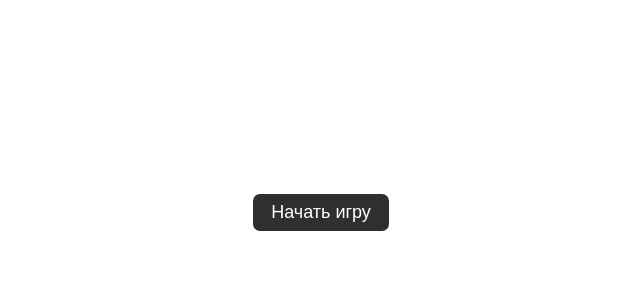
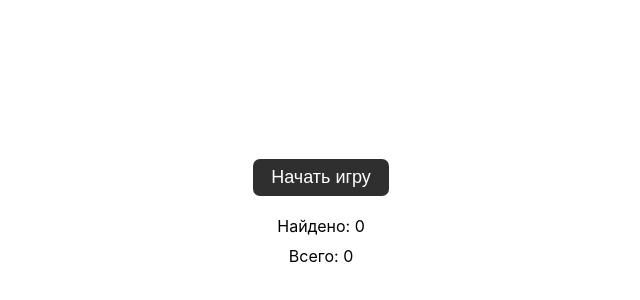
Before and after one commit to vityan99/stones-game, a React (Create React App) app: page / in a window 1280 px wide. Shown: the part 188-488 px from the top of the page, without its empty margins (319-959 px from the left). Built offline with nearby package versions, Linux system fonts and the light colour scheme.

Commit message:
imported images in game and added type to button

```diff
--- a/src/components/button/Button.tsx
+++ b/src/components/button/Button.tsx
@@ -7,12 +7,12 @@ type ButtonType = {
   use: string;
   arrow?: string;
   size: string;
-  img?: string;
+  children?: React.ReactElement;
   clickHandler?: () => void;
   disabled?: boolean;
 };
-// TODO: Разобраться с img
-const Button: FC<ButtonType> = ({ title, use, arrow, size, img, clickHandler, disabled }): React.ReactElement | null => {
+
+const Button: FC<ButtonType> = ({ title, use, arrow, size, children, clickHandler, disabled }): React.ReactElement | null => {
   const sizeModificator = size && size !== "small" ? style[`btn--${size}`] : "";
 
   return (
@@ -26,6 +26,7 @@ const Button: FC<ButtonType> = ({ title, use, arrow, size, img, clickHandler, di
       {title}
 
       {arrow && arrow !== "left" && <BiArrowToRight />}
+      {children}
     </button>
   );
 };
--- a/src/components/game/Game.tsx
+++ b/src/components/game/Game.tsx
@@ -5,9 +5,13 @@ import cn from "classnames";
 
 import Button from "../button/Button";
 
+import stone_1 from "../../assets/images/t1.png";
+import stone_2 from "../../assets/images/t2.png";
+import stone_3 from "../../assets/images/t3.png";
+import stone_4 from "../../assets/images/t4.png";
+
 const Game: FC = (): React.ReactElement => {
   const [gameStart, setGameStart] = useState(false);
-
 
   const [total, setTotal] = useState(0);
   const [found, setFound] = useState(0);
@@ -21,8 +25,8 @@ const Game: FC = (): React.ReactElement => {
       </div>
 
       <div className={cn(style.game__info)}>
-        <span className={cn(style["game__info-note"])}>{}</span>
-        <span className={cn(style["game__info-note"])}>{}</span>
+        <span className={cn(style["game__info-note"])}>Найдено: {found}</span>
+        <span className={cn(style["game__info-note"])}>Всего: {total}</span>
       </div>
 
       <div className={cn(style.game__area)}></div>
--- a/src/components/game/game.module.css
+++ b/src/components/game/game.module.css
@@ -0,0 +1,10 @@
+.game__controllers {
+  margin-bottom: 20px;
+}
+
+.game__info {
+  display: flex;
+  align-items: center;
+  flex-direction: column;
+  gap: 10px;
+}
```
